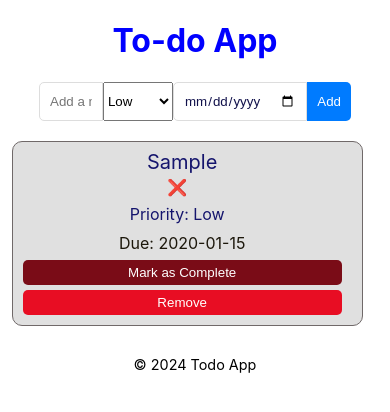
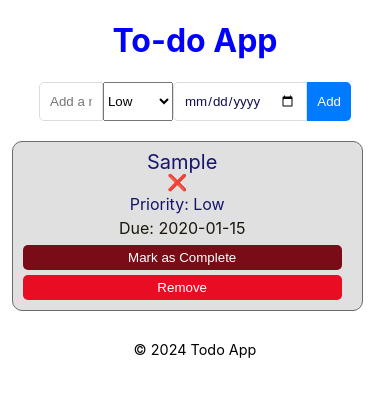
Before and after one commit to davidxv15/ToDo, a React (Create React App) app: page / in a window 390 px wide. Both pictures are taken after typing "Sample", "2020-01-15" into the empty fields and a click on the button "Add". Shown: the top 412 px of the page. Built offline with nearby package versions, Linux system fonts and the light colour scheme.

Commit message:
li condense

```diff
--- a/src/components/TodoList.css
+++ b/src/components/TodoList.css
@@ -45,7 +45,7 @@ li button:hover {
     justify-content: space-between; /* Distribute space evenly */
   }
 
-  /* li .task-text,
+  li .task-text,
   li .completion-status,
   li .priority {
     flex: 1 1 auto;
@@ -53,10 +53,10 @@ li button:hover {
     flex-direction: row;
     flex-wrap: nowrap;
     margin-bottom: 0;
-  } */
+  }
 
-
-  li span, li button {
+  li span,
+  li button {
     width: 100%; /* Make each span and button take full width */
     text-align: center;
     align-self: center;
```
